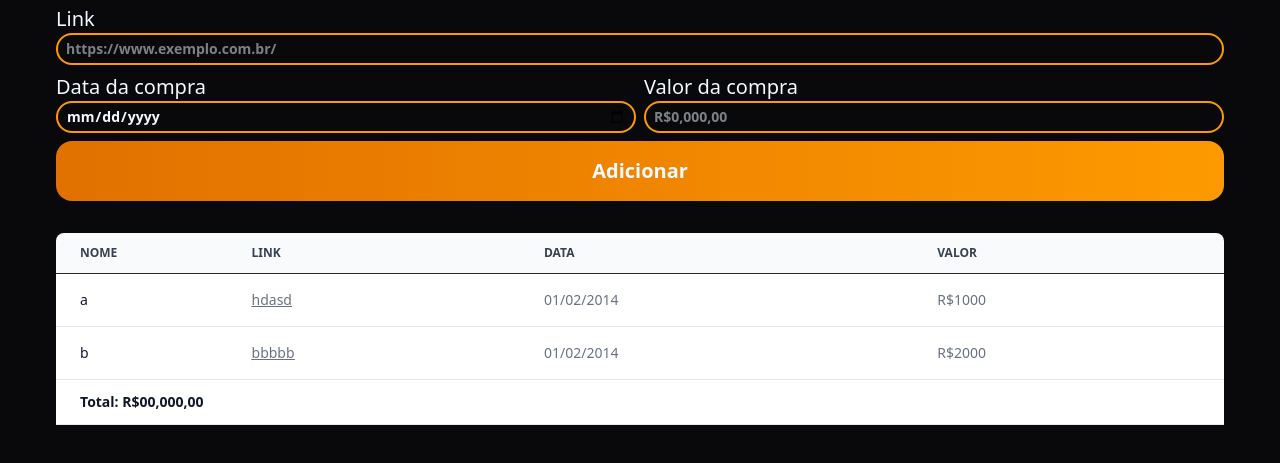
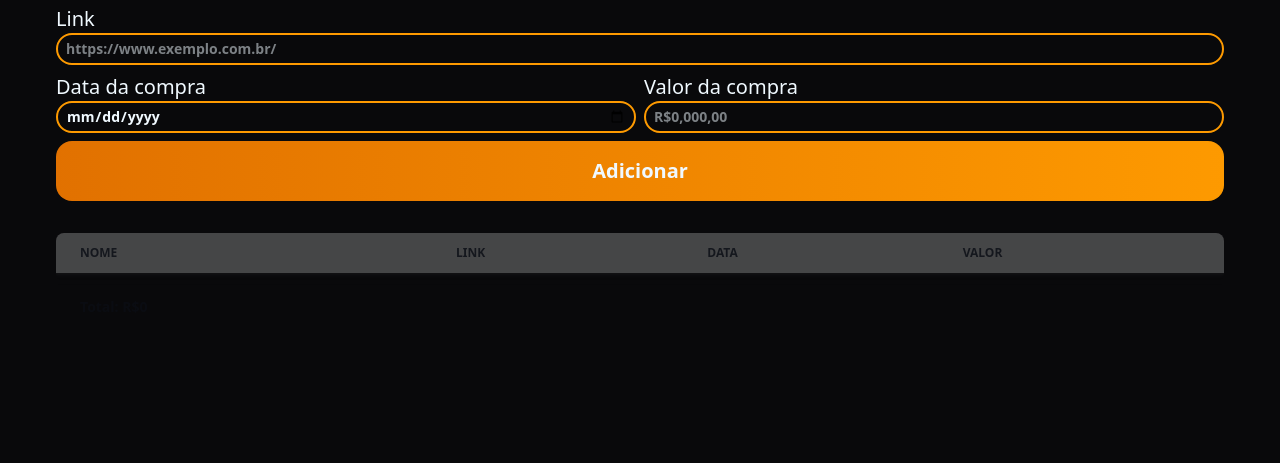
Before and after one commit to juanfvr/tabela-de-gastos, a website with bundled scripts: page index.html in a window 1280 px wide. Shown: the part 159-622 px from the top of the page. Built offline with nearby package versions, Linux system fonts and the light colour scheme.

Commit message:
correção de erros geral

```diff
--- a/index.html
+++ b/index.html
@@ -7,9 +7,10 @@
     <title>Document</title>
     <link href="./css/output.css" rel="stylesheet">
     <link href="./css/style.css" rel="stylesheet">
-    <script type="module" src="./js/main.js" defer></script>
+    <script type="module" src="./js/formulario.js" defer></script>
     <script type="module" src="./js/storage.js" defer></script>
     <script type="module" src="./js/components/table.js" defer></script>
+    <script type="module" src="./js/validacao.js" defer></script>
 </head>
 
 <body class="bg-zinc-950 text-sky-50 my-8 sm:mx-14 mx-4  ">
@@ -22,14 +23,19 @@
         <form action="" class="flex gap-2 flex-col">
             <label for="" class="flex-1">
                 <span class="text-md sm:text-xl">Nome</span>
-                <input id="input-nome" type="text" placeholder="ar condicionado 12000btus"
+                <input
+                id="input-nome"
+                type="text"
+                placeholder="ar condicionado 12000btus"
                 class="w-full p-1 px-2 text-sm sm:text-md font-semibold rounded-2xl
                 outline-none border-2 border-amber-500">
-
             </label>
             <label for="" class="flex-1">
                 <span class="text-md sm:text-xl">Link</span>
-                <input id="input-link" type="text" placeholder="https://www.exemplo.com.br/"
+                <input
+                id="input-link"
+                type="text"
+                placeholder="https://www.exemplo.com.br/"
                 class="w-full p-1 px-2 text-sm sm:text-md font-semibold rounded-2xl
                 outline-none border-2 border-amber-500">
 
@@ -37,14 +43,19 @@
             <div class="flex flex-row gap-2">
                 <label for="" class="flex-1">
                     <span class="text-md sm:text-xl">Data da compra</span>
-                    <input id="input-data" type="date" placeholder="dd/mm/aa"
+                    <input
+                    id="input-data"
+                    type="date"
+                    placeholder="dd/mm/aa"
                     class="w-full p-1 px-2 text-sm sm:text-md font-semibold rounded-2xl
                     outline-none border-2 border-amber-500">
 
                 </label>
                 <label for="" class="flex-1">
                     <span class="text-md sm:text-xl">Valor da compra</span>
-                    <input id="input-valor" type="number" placeholder="R$0,000,00"
+                    <input
+                    id="input-valor"
+                    type="number" placeholder="R$0,000,00"
                     class="w-full p-1 px-2 text-sm sm:text-md font-semibold rounded-2xl outline-none
                     border-2 border-amber-500 [appearance:textfield] [&::-webkit-outer-spin-button]:appearance-none
                     [&::-webkit-inner-spin-button]:appearance-none">
@@ -63,47 +74,36 @@
 
     <!-- gastos -->
     <section class="mt-8">
-        <div class="overflow-x-auto">
+        <div class="overflow-x-auto h-[400px]">
             <table id="table"
-                class="w-full text-sm text-left rtl:text-right h-full text-gray-500
-                 dark:text-gray-400 rounded-t-lg overflow-hidden">
-                <thead
-                    class="text-xs text-gray-700 uppercase border-b border-zinc-800
+                class="w-full text-sm opacity-25 text-left rtl:text-right h-24 text-gray-500
+                 dark:text-gray-400 rounded-t-lg rounded-b-lg overflow-hidden">
+                <thead class="shadow-md">
+                    <tr class="sticky top-0 text-xs text-gray-700 uppercase shadow-zinc-800 shadow-sm border-b border-zinc-800
                     bg-gray-50 dark:bg-zinc-900 dark:text-gray-400">
-                    <tr>
-                        <th scope="col" class="px-6 py-3">
+                        <th scope="col" class="px-6 py-3 table-cell">
                             Nome
                         </th>
-                        <th scope="col" class="px-6 py-3 hidden md:block">
+                        <th scope="col" class="px-6 py-3 hidden md:table-cell">
                             Link
                         </th>
-                        <th scope="col" class="px-6 py-3">
+                        <th scope="col" class="px-6 py-3 hidden sm:table-cell">
                             Data
                         </th>
-                        <th scope="col" class="px-6 py-3">
+                        <th scope="col" class="px-6 py-3 table-cell">
                             Valor
                         </th>
                     </tr>
                 </thead>
                 <tbody id="table-body" class="">
-                    <tr id="row-example" class="bg-white border-b overflow-x-hidden
-                     dark:bg-zinc-900 dark:border-zinc-800 border-gray-200">
-                        <th scope="row"
-                            class="w-10 px-6 py-4 font-medium text-gray-900 dark:text-white">
-
-                        </th>
-                        <td class=" px-6 hidden md:block py-4 underline">
-                            <a href="#"></a>
-                        </td>
-                        <td class="px-6 py-4"></td>
-                        <td class="px-6 py-4"></td>
-                    </tr>
                 </tbody>
-                <tfoot>
-                    <tr class="bg-white border-b sticky bottom-0 dark:bg-zinc-900 border-gray-200">
-                        <th scope="row"
+                <tfoot class="">
+                    <tr class="sticky bottom-0 shadow-sm dark:bg-zinc-900">
+                        <th
+                        id="table-foot"
+                        scope="row"
                         class="px-6 py-3 font-bold text-md text-gray-900 whitespace-nowrap dark:text-white">
-                            Total: R$00,000,00</th>
+                        Total:</th>
                         <td></td>
                         <td></td>
                         <td></td>
--- a/js/components/table.js
+++ b/js/components/table.js
@@ -1,35 +1,39 @@
 import { userGastos } from '../storage.js';
 
-export const isLenghtZero = () => {
-    if (userGastos.length === 0) {
+export const atualizarTabela = () => {
     const table = document.querySelector('table');
-        table.classList.add('opacity-25', 'select-none')
-    } else {
-        const rowExample = document.querySelector('#row-example');
-        rowExample.classList.add('hidden')
-    }
+    const tableBody = document.querySelector("#table-body");
+    const tableFoot = document.querySelector("#table-foot")
+
+    if (userGastos.length > 0) {
+        table.classList.remove('opacity-25')
     }
 
+    // erro exibição dos gastos na tabela
+    tableBody.innerHTML = "";
 
-// erro exibição dos gastos na tabela
-export const mostrarGastos = () => {
-    const tableBody = document.querySelector("#table-body");
-    userGastos.map(item =>
-        tableBody.innerHTML += `
-            <tr id="row-example" class="bg-white border-b overflow-x-hidden dark:bg-zinc-900 dark:border-zinc-800 border-gray-200">
-                <th scope="row"
-                    class="w-10 px-6 py-4 font-medium text-gray-900 dark:text-white">
+    userGastos.map(item => {
+        tableBody.innerHTML +=
+        `<tr class="bg-white border-b overflow-x-hidden dark:bg-zinc-900 dark:border-zinc-800 border-gray-200">
+            <th scope="row" class="w-50% md:w-25% px-6 py-4 font-medium text-gray-900 dark:text-white">
             ${item.nome}
             </th>
-                <td class=" px-6 hidden md:block py-4 underline">
-                    <a href="#">${item.link}</a>
+            <td class="px-6 hidden md:table-cell py-4 underline">
+                <a href="${item.link}" class="h-full" target="_blank">Abrir link</a>
             </td>
-                <td class="px-6 py-4">${item.data}</td>
-                <td class="px-6 py-4">R$${item.valor}</td>
-            </tr>
-        `
-    )
+            <td class="px-6 place-self-start py-4 hidden sm:table-cell">
+                ${item.data}
+            </td>
+            <td class="px-6 py-4">
+                R$${item.valor}
+            </td>
+        </tr>`;
+    });
+
+    const valorTotal = userGastos
+        .map(item => item.valor)
+        .reduce((acumulador, valorInicial) => acumulador + valorInicial, 0)
+    tableFoot.innerHTML = `Total: R$${Math.floor(valorTotal, 2)}`
 }
 
-mostrarGastos();
-isLenghtZero();
+console.log('table.js: ok')
--- a/js/main.js
+++ /dev/null
@@ -1,18 +0,0 @@
-import { userGastos, addGasto } from './storage.js';
-import { mostrarGastos } from './components/table.js';
-
-export const enviarGastos = () => {
-    const inputNome = document.querySelector("#input-nome").value;
-    const inputLink = document.querySelector("#input-link").value;
-    const inputData = document.querySelector("#input-data").value;
-    const inputValor = document.querySelector("#input-valor").value;
-
-    addGasto(inputNome, inputLink, inputData, inputValor)
-}
-
-document.querySelector("#btn-enviar").addEventListener("click", (event) => {
-    event.preventDefault();
-    enviarGastos();
-    mostrarGastos();
-    console.log(userGastos)
-})
--- a/js/storage.js
+++ b/js/storage.js
@@ -1,12 +1,12 @@
 export const userGastos = [
-    {nome: "a", link: "hdasd", data: "01/02/2014", valor: 1000},
-    {nome: "b", link: "bbbbb", data: "01/02/2014", valor: 2000}
+    // {nome: "a", link: "hdasd", data: "01/02/2014", valor: 1000},
+    // {nome: "b", link: "bbbbb", data: "01/02/2014", valor: 2000}
 ];
 
 export const addGasto = (nome, link, data, valor) => {
     userGastos.push(
-        {nome: nome, link: link, data: data, valor: valor}
+        {nome: String(nome), link: link, data: data, valor: Number(valor)}
     )
 }
 
-console.log(userGastos)
+console.log('storage.js: ok')
```
Also changed, not shown: css/output.css. Lines whose indentation alone changed are shown as unchanged.
